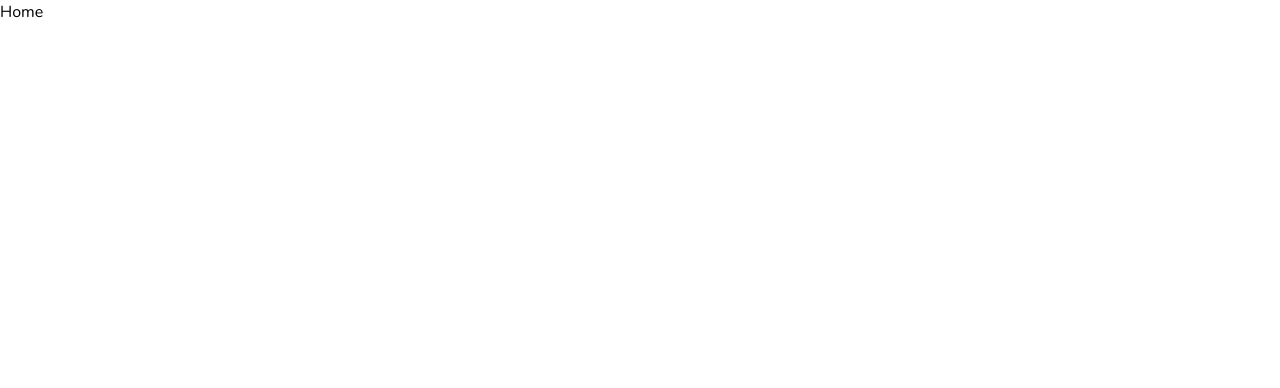
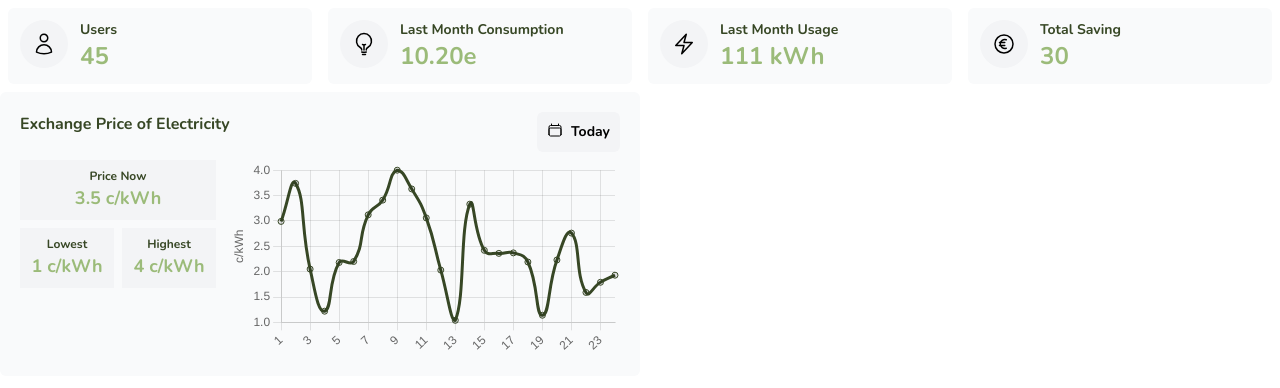
Before and after one commit to behong1999/EnPals, a React (Vite) app: page / in a window 1280 px wide. Shown: the top 388 px of the page. Built offline with nearby package versions, Linux system fonts and the light colour scheme.

Commit message:
feat: create dashboard user-summary & price-statistics

```diff
--- /dev/null
+++ b/src/components/dashboard/ExchangePrice.tsx
@@ -0,0 +1,89 @@
+import { CalendarIcon } from "@heroicons/react/24/outline"
+import { CategoryScale } from "chart.js"
+import Chart from "chart.js/auto"
+import { Line } from "react-chartjs-2"
+
+Chart.register(CategoryScale)
+
+const PriceBox = ({
+  additionalClassName,
+  title,
+  data,
+}: {
+  additionalClassName?: string
+  title: string
+  data: number
+}) => {
+  return (
+    <div
+      className={`${additionalClassName} bg-gray-100 round-md py-2 px-1 h-fit`}
+    >
+      <p className="font-bold	text-xs text-primary-900 text-center">{title}</p>
+      <p className="font-bold text-lg text-primary-400 text-center break-keep">
+        {data} c/kWh
+      </p>
+    </div>
+  )
+}
+
+const ExchangePrice = () => {
+  const data = {
+    labels: Array.from({ length: 24 }, (_, hour) => hour + 1),
+    datasets: [
+      {
+        data: Array.from({ length: 24 }, () =>
+          (Math.random() * 3.0 + 1.0).toFixed(2)
+        ),
+        fill: false,
+        tension: 0.5,
+        borderColor: "#374725",
+      },
+    ],
+  }
+
+  const options = {
+    plugins: {
+      legend: {
+        display: false,
+      },
+    },
+    scales: {
+      y: {
+        title: {
+          display: true,
+          text: "c/kWh",
+        },
+      },
+    },
+  }
+
+  return (
+    <div className="bg-gray-50 rounded-md p-5 w-1/2">
+      <div className="flex flex-row justify-between w-full">
+        <h1 className="font-bold text-base text-primary-900">
+          Exchange Price of Electricity
+        </h1>
+        <div className="bg-gray-100 rounded-md p-2.5 flex flex-row justify-center">
+          <CalendarIcon className="w-4 h-4" />
+          <p className="font-bold	text-sm ml-2">Today</p>
+        </div>
+      </div>
+      <div className="flex flex-row pt-2 w-full">
+        <div className="grid grid-cols-2 gap-2 w-4/12 h-fit">
+          <PriceBox
+            additionalClassName="col-span-2"
+            title="Price Now"
+            data={3.5}
+          />
+          <PriceBox title="Lowest" data={1.0} />
+          <PriceBox title="Highest" data={4.0} />
+        </div>
+        <div className="ml-3 w-8/12">
+          <Line data={data} options={options} />
+        </div>
+      </div>
+    </div>
+  )
+}
+
+export default ExchangePrice
--- /dev/null
+++ b/src/components/dashboard/UserSummary.tsx
@@ -0,0 +1,54 @@
+import {
+  BoltIcon,
+  CurrencyEuroIcon,
+  LightBulbIcon,
+  UserIcon,
+} from "@heroicons/react/24/outline"
+
+const contentData = [
+  {
+    title: "Users",
+    icon: <UserIcon />,
+    value: "45",
+  },
+  {
+    title: "Last Month Consumption",
+    icon: <LightBulbIcon />,
+    value: "10.20e",
+  },
+  {
+    title: "Last Month Usage",
+    icon: <BoltIcon />,
+    value: "111 kWh",
+  },
+  {
+    title: "Total Saving",
+    icon: <CurrencyEuroIcon />,
+    value: "30",
+  },
+]
+
+const UserSummary = () => {
+  return (
+    <div className="flex flex-row justify-between w-full space-x-4 p-2">
+      {contentData.map((data) => (
+        <div
+          key={data.title}
+          className="flex flex-row content-center bg-gray-50 w-3/12 rounded-md p-3"
+        >
+          <div className="bg-gray-100 w-12 h-12 rounded-full p-3">
+            {data.icon}
+          </div>
+          <div className="ml-3">
+            <p className="font-bold	text-sm text-primary-900">{data.title}</p>
+            <h1 className="font-bold text-2xl text-primary-400">
+              {data.value}
+            </h1>
+          </div>
+        </div>
+      ))}
+    </div>
+  )
+}
+
+export default UserSummary
--- a/src/pages/Home.tsx
+++ b/src/pages/Home.tsx
@@ -1,3 +1,11 @@
+import ExchangePrice from "../components/dashboard/ExchangePrice"
+import UserSummary from "../components/dashboard/UserSummary"
+
 export default function Home() {
-  return <div>Home</div>;
+  return (
+    <div>
+      <UserSummary />
+      <ExchangePrice />
+    </div>
+  )
 }
```
Also changed, not shown: package.json (+5 -2 lines), 1 other file (tests, documents, lock files or other folders).
